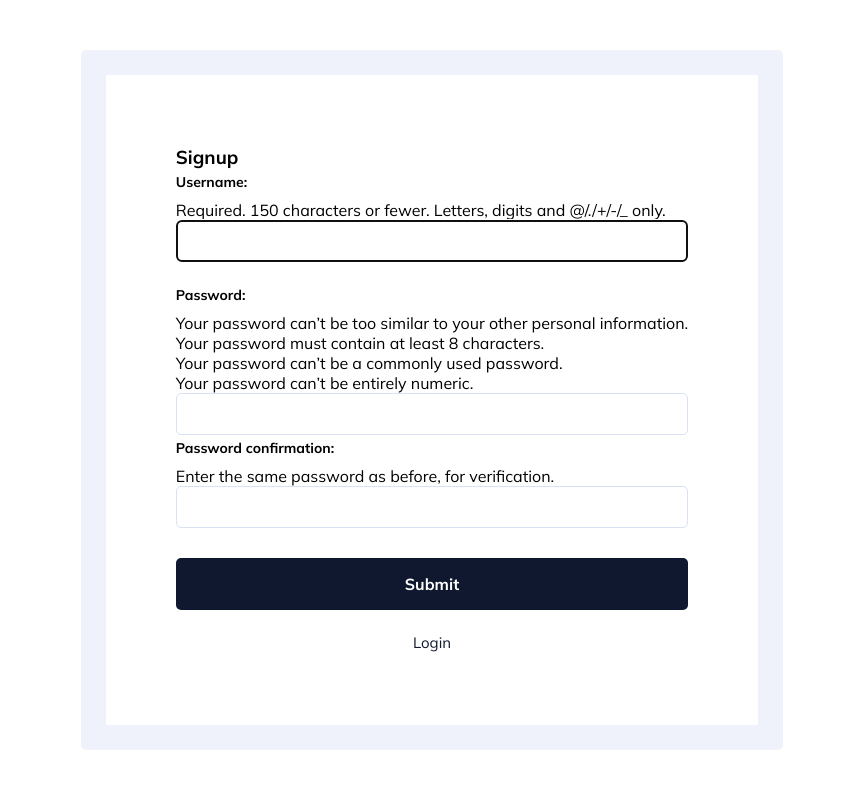
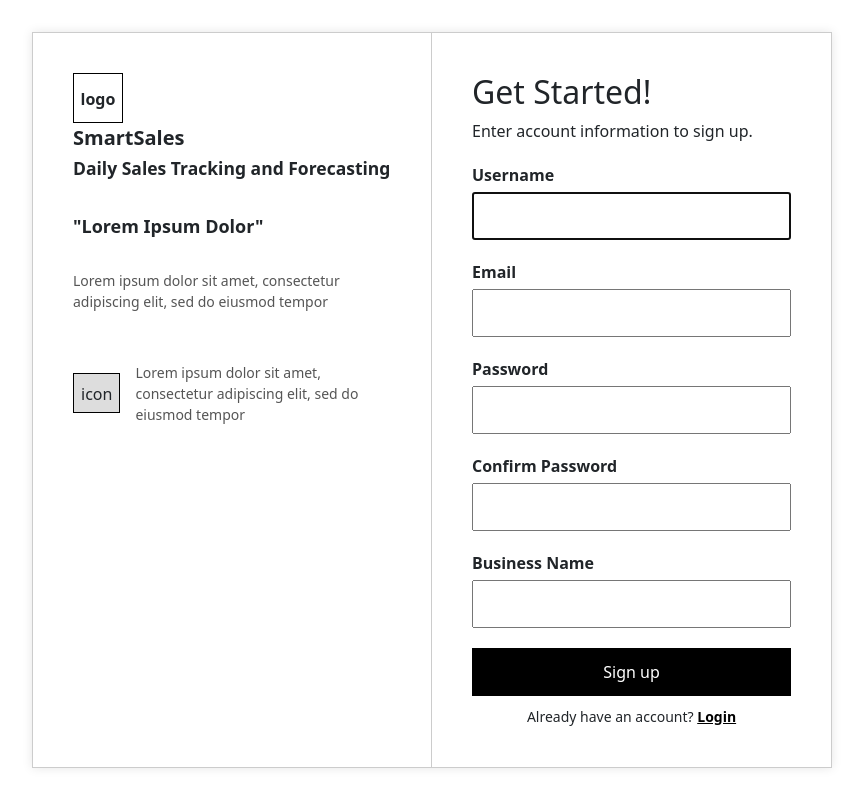
Before and after one commit to BPAngue/CMSC-128-SmartSales, a Django app: page /signup/ in a window 1280 px wide. Shown: the whole page, without its empty margins (208-1071 px from the left). Run offline with Django 5.2, Linux system fonts and the light colour scheme.

Commit message:
refactor login signup

```diff
--- a/smartsales/smartsales/settings.py
+++ b/smartsales/smartsales/settings.py
@@ -131,3 +131,4 @@ DEFAULT_AUTO_FIELD = 'django.db.models.BigAutoField'
 
 LOGIN_REDIRECT_URL = "home"
 LOGOUT_REDIRECT_URL = "login"
+AUTH_USER_MODEL = 'smartsalesapp.CustomUser'
--- /dev/null
+++ b/smartsales/smartsalesapp/forms.py
@@ -0,0 +1,9 @@
+from django import forms
+from django.contrib.auth.forms import UserCreationForm
+from .models import CustomUser
+from django.contrib.auth.password_validation import validate_password
+
+class CustomUserCreationForm(UserCreationForm):
+    class Meta:
+        model = CustomUser
+        fields = ['username', 'email', 'password1', 'password2', 'business_name']
--- a/smartsales/smartsalesapp/models.py
+++ b/smartsales/smartsalesapp/models.py
@@ -1,7 +1,10 @@
 from django.db import models
+from django.contrib.auth.models import AbstractUser
 
 # Create your models here.
 
-class TodoItem(models.Model):
-    title = models.CharField(max_length=200)
-    completed = models.BooleanField(default=False)
+class CustomUser(AbstractUser):
+    business_name = models.CharField(max_length=100, blank=False)
+
+    def __str__(self):
+        return self.username
--- a/smartsales/smartsalesapp/static/css/style.css
+++ b/smartsales/smartsalesapp/static/css/style.css
@@ -1,84 +1,129 @@
-* {
-    padding: 0;
-    margin: 0;
-    box-sizing: border-box;
-    font-family: "Mulish", sans-serif;
-    transition: 0.3s all ease-in-out;
-}
-
 body {
+    font-family: Arial, Helvetica, sans-serif;
+    background-color: #f7f7f7;
     display: flex;
     justify-content: center;
     align-items: center;
     height: 100vh;
-    background-color: #fff;
+    margin: 0;
 }
 
-.shadow-wrap {
-    border-radius: 5px;
-    padding: 25px;
-    background-color: #f0f2fb;
+.login-signup-container {
+    display: flex;
+    width: 800px;
+    border: 1px solid #ccc;
+    background-color: #fff;
+    box-shadow: 0 0 10px rgba(0, 0, 0, 0.1);
 }
 
-.form-wrap {
-    background-color: #fff;
-    padding: 70px;
+.left-panel, .right-panel {
+    padding: 40px;
 }
 
-.form-wrap form * {
-    display: block;
-    width: 100%;
+.left-panel {
+    width: 50%;
+    border-right: 1px solid #ccc;
 }
 
-.form-wrap form label {
-    margin-bottom: 5px;
-    font-size: 14px;
-    font-weight: 700;
-    line-height: 26px;
+/* for logo: change this into logo picture  */
+.left-panel .logo {
+    border: 1px solid #000;
+    width: 50px;
+    height: 50px;
+    display: inline-block;
+    vertical-align: middle;
+    text-align: center;
+    line-height: 50px;
+    font-weight: bold;
+    margin-right: 10px;
 }
 
-.form-wrap form input {
-    padding: 12px 20px;
-    border-radius: 5px;
-    border: 1px solid #dae1f5;
-    background: #fff;
-    color: #545d7a;
+.left-panel .branding {
+    font-size: 20px;
+    font-weight: bold;
+    display: inline-block;
 }
 
-#id_username {
-    margin-bottom: 20px;
+
+.left-panel .quote {
+    margin: 30px 0;
+    font-weight: bold;
+    font-size: 18px;
 }
 
-.form-wrap button {
-    border-radius: 5px;
-    background: #10182f;
-    color: #fff;
-    cursor: pointer;
-    text-align: center;
-    font-size: 16px;
-    padding: 12px 68px;
-    font-weight: 700;
-    border: 1px solid transparent;
-    margin-top: 30px;
-    line-height: 26px;
+.left-panel .description {
+    font-size: 14px;
+    color: #555;
 }
 
-.signup-link {
-    color: #10182f;
-    font-size: 15px;
-    margin-top: 20px;
-    text-align: center;
-    line-height: 25px;
-    display: block;
-    text-decoration: none;
+.left-panel .icon-box {
+    margin-top: 50px;
+    display: flex;
+    align-items: center;
 }
 
-.signup-link:hover {
-    text-decoration: underline;
+.icon {
+    width: 30%;
+    height: 40px;
+    background-color: #ddd;
+    border: 1px solid #000;
+    margin-right: 15px;
+    text-align: center;
+    line-height: 40px;
 }
 
-.form-wrap button:hover {
-    background-color: #fff;
-    color: #10182f;
-    border-color: #10182f;
+.right-panel {
+    width: 50%;
 }
+
+.right-panel h2 {
+    margin-top: 0;
+}
+
+.right-panel label {
+    display: block;
+    margin-top: 20px;
+    font-weight: bold;
+}
+
+.right-panel input {
+    width: 100%;
+    padding: 10px;
+    margin-top: 5px;
+    box-sizing: border-box;
+}
+
+.right-panel .forgot {
+    margin-top: 10px;
+    font-size: 12px;
+}
+
+.right-panel .forgot a {
+    color: #555;
+}
+
+.right-panel button {
+    margin-top: 20px;
+    width: 100%;
+    padding: 12px;
+    background-color: black;
+    color: white;
+    border: none;
+    cursor: pointer;
+}
+
+.right-panel .signup-login {
+    margin-top: 10px;
+    font-size: 14px;
+    text-align: center;
+}
+
+.right-panel .signup-login a {
+    font-weight: bold;
+    color: black;
+}
+
+.error {
+    color: red;
+    font-weight: bold;
+}
--- a/smartsales/smartsalesapp/templates/base.html
+++ b/smartsales/smartsalesapp/templates/base.html
@@ -3,14 +3,18 @@
 <head>
     <meta charset="UTF-8">
     <meta name="viewport" content="width=device-width, initial-scale=1.0">
-    <title>{% block title %}Django App{% endblock %}</title>
-    <link rel="preconnect" href="https://fonts.googleapis.com">
-    <link rel="preconnect" href="https://fonts.gstatic.com" crossorigin>
-    <link href="https://fonts.googleapis.com/css2?family=Mulish:wght@400;700&display=swap" rel="stylesheet">
+    <title>{% block title %}SmartSales: Daily Sales Tracking and Forecasting System{% endblock %}</title>
     {% load static %}
     <link rel="stylesheet" href="{% static 'css/style.css' %}">
+
+    <!--Bootstrap 5 CSS-->
+    <link href="https://cdn.jsdelivr.net/npm/bootstrap@5.3.2/dist/css/bootstrap.min.css" rel="stylesheet">
 </head>
 <body>
-    {% block content %} {% endblock %}
+    {% block content %}
+    {% endblock %}
+
+    <!-- Bootstrap 5 JS -->
+    <script src="https://cdn.jsdelivr.net/npm/bootstrap@5.3.2/dist/js/bootstrap.bundle.min.js"></script>
 </body>
 </html>
--- a/smartsales/smartsalesapp/templates/registration/signup.html
+++ b/smartsales/smartsalesapp/templates/registration/signup.html
@@ -1,14 +1,99 @@
 {% extends "base.html" %}
 {% block content %}
-<div class="shadow-wrap">
-    <div class="form-wrap">
-        <h3>Signup </h3>
+<div class="login-signup-container">
+    <div class="left-panel">
+        <div>
+            <div class="logo">logo</div>
+            <div class="branding">
+                SmartSales<br>
+                <small>Daily Sales Tracking and Forecasting</small>
+            </div>
+        </div>
+
+        <div class="quote">"Lorem Ipsum Dolor"</div>
+        <div class="description">
+            Lorem ipsum dolor sit amet, consectetur adipiscing elit, sed do eiusmod tempor
+        </div>
+
+        <div class="icon-box">
+            <div class="icon">icon</div>
+            <div class="description">
+                Lorem ipsum dolor sit amet, consectetur adipiscing elit, sed do eiusmod tempor
+            </div>
+        </div>
+    </div>
+
+    <div class="right-panel">
+        <h2>Get Started!</h2>
+        <p>Enter account information to sign up.</p>
+
+        <!-- for messages sent from backend -->
+        {% if messages %}
+            {% for message in messages %}
+                <div class="alert alert-{{ message.tags }}" role="alert">
+                    {{ message }}
+                </div>
+            {% endfor %}
+        {% endif %}
+
+        <!-- for non field errors -->
+        {% if form.non_field_errors %}
+        <div class="alert alert-danger" role="alert">
+            {% for error in form.non_field_errors %}
+                {{ error }}<br>
+            {% endfor %}
+        </div>
+        {% endif %}
+
         <form method="POST">
             {% csrf_token %}
-            {{ form }}
-            <button type="submit">Submit</button>
+
+            <label for="username">Username</label>
+            {{ form.username }}
+            {% if form.username.errors %}
+                {% for error in form.username.errors %}
+                    <small class="error">* {{ error }}</small><br>
+                {% endfor %}
+            {% endif %}
+
+            <label for="email">Email</label>
+            {{ form.email }}
+            {% if form.email.errors %}
+                {% for error in form.email.errors %}
+                    <small class="error">* {{ error }}</small><br>
+                {% endfor %}
+            {% endif %}
+
+            <label for="password1">Password</label>
+            {{ form.password1 }}
+            {% if form.password1.errors %}
+                {% for error in form.password1.errors %}
+                    <small class="error">* {{ error }}</small><br>
+                {% endfor %}
+            {% endif %}
+
+            <label for="password2">Confirm Password</label>
+            {{ form.password2 }}
+            {% if form.password2.errors %}
+                {% for error in form.password2.errors %}
+                    <small class="error">* {{ error }}</small><br>
+                {% endfor %}
+            {% endif %}
+
+            <label for="business_name">Business Name</label>
+            {{ form.business_name }}
+            {% if form.business_name.errors %}
+                {% for error in form.business_name.errors %}
+                    <small class="error">* {{ error }}</small><br>
+                {% endfor %}
+            {% endif %}
+
+            <button type="submit">Sign up</button>
+
+            <div class="signup-login">
+                Already have an account? <a href="{% url 'login' %}">Login</a>
+            </div>
         </form>
-        <a class="signup-link" href="{% url 'login' %}">Login</a>
     </div>
 </div>
 {% endblock %}
--- a/smartsales/smartsalesapp/urls.py
+++ b/smartsales/smartsalesapp/urls.py
@@ -2,11 +2,11 @@ from django.urls import path, include
 from . import views
 from django.conf import settings
 from django.conf.urls.static import static
+from django.contrib.auth import views as auth_views
 
 urlpatterns = [
     path("", views.home, name="home"),
-    path("home/", views.home, name="home"),
-    path("todos/", views.todos, name="Todos"),
+    path("home/", views.home, name="home_alt"),
     path("accounts/", include("django.contrib.auth.urls")),
-    path("signup/", views.authView, name="authView"),
+    path("signup/", views.authView, name="signup"),
 ] + static(settings.STATIC_URL)
--- a/smartsales/smartsalesapp/views.py
+++ b/smartsales/smartsalesapp/views.py
@@ -1,27 +1,18 @@
 from django.shortcuts import render, HttpResponse, redirect
-from .models import TodoItem
-from django.contrib.auth.forms import UserCreationForm
+from .forms import CustomUserCreationForm
 from django.contrib.auth.decorators import login_required
 from django.contrib import messages
 
-# Create your views here.
 @login_required
 def home(request):
     return render(request, "home.html")
 
-def todos(request):
-    items = TodoItem.objects.all()
-    return render(request, "todos.html", {"todos": items})
-
 def authView(request):
-    form = UserCreationForm()
-
+    form = CustomUserCreationForm()
     if request.method == "POST":
-        form = UserCreationForm(request.POST or None)
+        form = CustomUserCreationForm(request.POST)
         if form.is_valid():
             form.save()
             messages.success(request, "Account created successfully.")
             return redirect("login")
-        else:
-            form = UserCreationForm()
     return render(request, "registration/signup.html", {"form": form})
```
Also changed, not shown: smartsales/smartsalesapp/admin.py (+12 -2 lines), smartsales/smartsalesapp/templates/registration/login.html (+68 -6 lines), smartsales/smartsalesapp/templates/todos.html (deleted, +0 -10 lines), smartsales/smartsalesapp/migrations/0001_initial.py.
